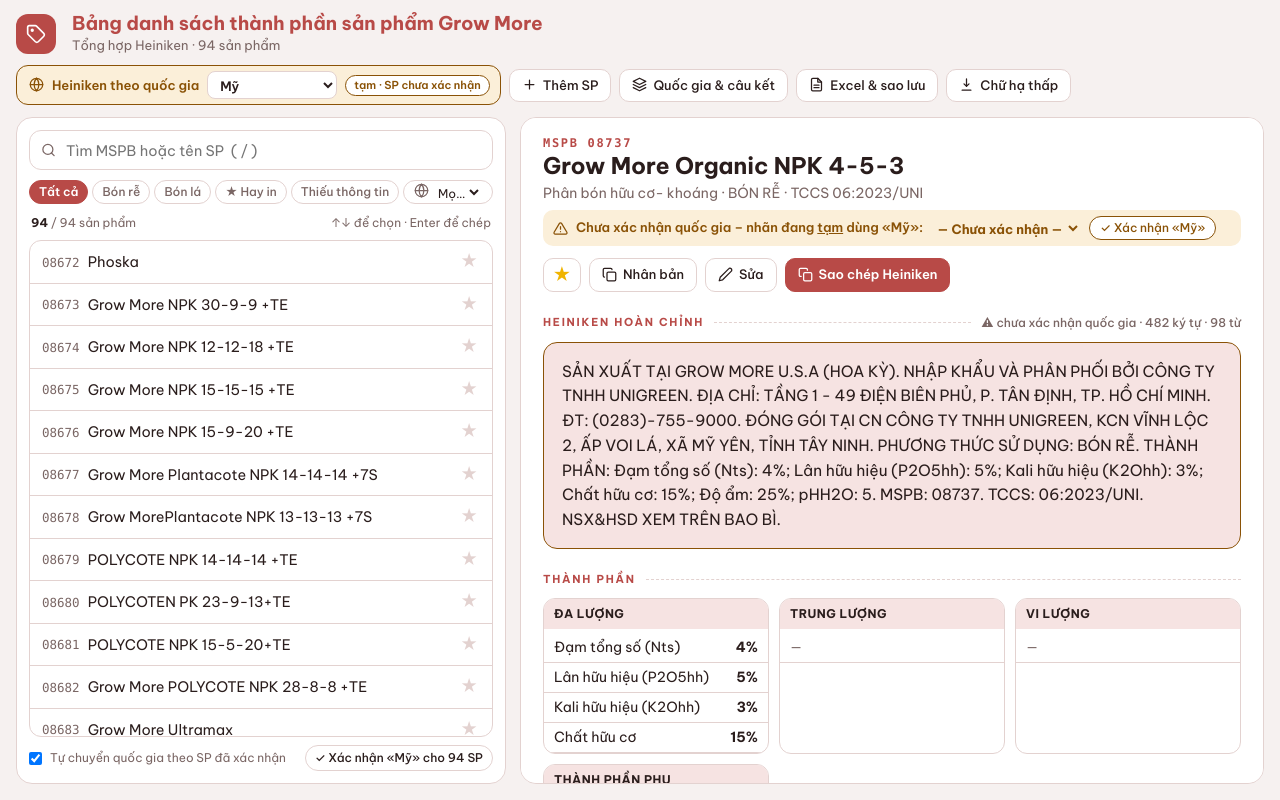
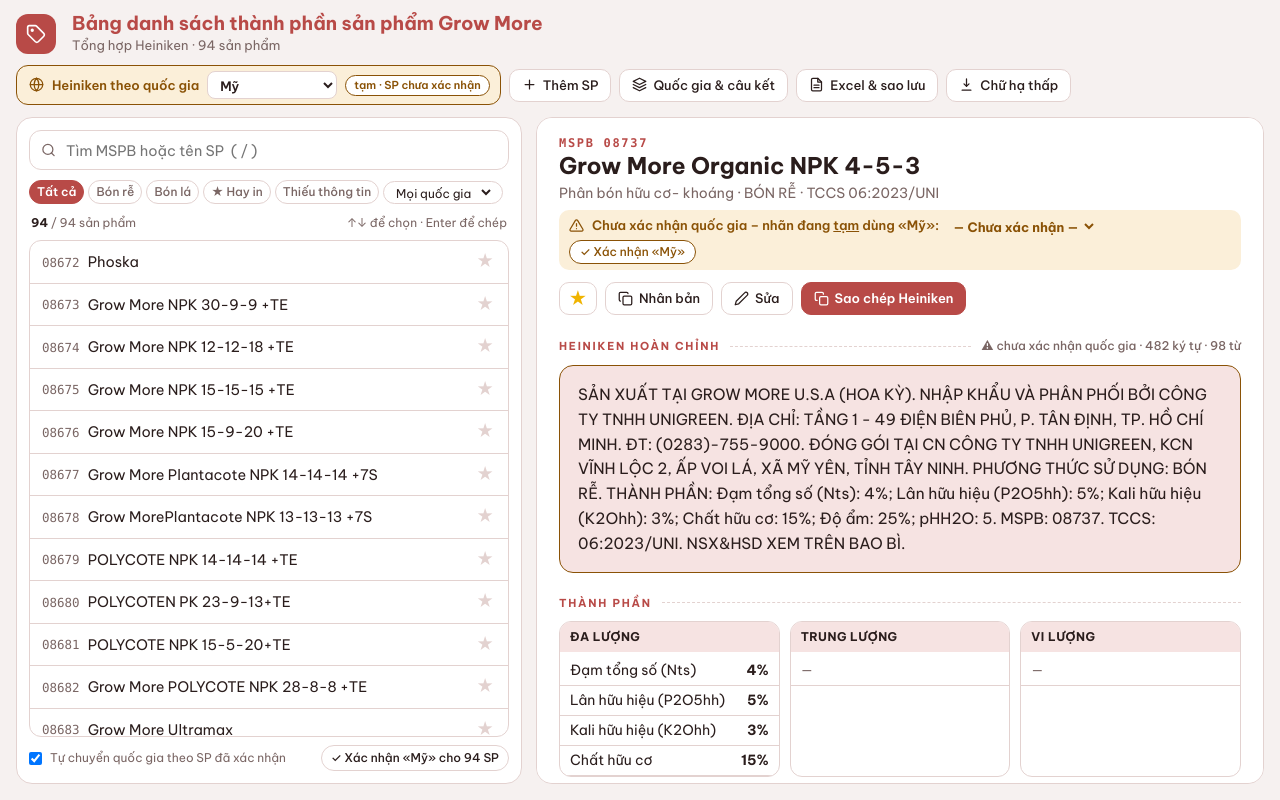
Before and after one commit to Dradoshi/Bang-danh-sach-thanh-phan-san-pham-Grow-More, a plain HTML site: page index.html in a window 1280 px wide. Drawn offline with Linux system fonts and the light colour scheme.

Commit message:
Refactor layout and button styles in index.html
Updated CSS styles for layout and button elements in index.html.

```diff
--- a/index.html
+++ b/index.html
@@ -16,7 +16,7 @@ header{flex:none;display:flex;flex-wrap:wrap;gap:10px 16px;align-items:center;pa
 button,select,input,textarea{font:inherit;color:inherit}
 button{display:inline-flex;align-items:center;gap:6px;background:var(--card);border:1px solid var(--line);border-radius:10px;padding:6px 12px;cursor:pointer;font-size:13px;font-weight:500}
 button:hover{border-color:var(--acc)}button.pri{background:var(--acc);color:var(--on);border-color:var(--acc);font-weight:600}
-main{flex:1;min-height:0;display:grid;grid-template-columns:clamp(490px,36vw,560px) 1fr;gap:14px;padding:0 16px 16px}
+main{flex:1;min-height:0;display:grid;grid-template-columns:clamp(506px,36vw,560px) 1fr;gap:14px;padding:0 16px 16px}
 main>section{min-height:0;overflow-y:auto}
 main>section:first-child{display:flex;flex-direction:column;overflow:hidden}
 .card{background:var(--card);border:1px solid var(--line);border-radius:16px;padding:12px}#prev{padding:18px 22px}
@@ -24,9 +24,9 @@ label{display:block;font-size:13px;color:var(--mut);margin-bottom:8px}
 input:not([type=checkbox]),select,textarea{width:100%;background:var(--bg);border:1px solid var(--line);border-radius:8px;padding:7px 9px;margin-top:3px;color:var(--fg)}
 .chk{display:flex;gap:8px;align-items:center;color:var(--fg)}.chk input{width:auto;margin:0}
 .sr{position:relative;margin:0}.sr .ic{position:absolute;left:12px;top:50%;transform:translateY(-50%);color:var(--mut);margin:0}.sr input{margin:0;height:40px;padding-left:36px;border-radius:12px;background:var(--card)}
-.fr{display:flex;flex-wrap:nowrap;gap:4px;align-items:center;margin:10px 0 8px}
-.chip{border-radius:999px;padding:2px 9px;font-size:12px;white-space:nowrap;background:var(--card);border:1px solid var(--line);color:var(--mut);font-weight:500}.chip.on{background:var(--acc);color:var(--on);border-color:var(--acc);font-weight:600}
-.fcw{display:inline-flex;align-items:center;gap:5px;margin:0;flex:1 1 0;min-width:0;max-width:150px;border:1px solid var(--line);border-radius:999px;padding:2px 10px;font-size:12px;color:var(--mut);background:var(--card)}.fcw select{width:100%;min-width:0;border:0;background:transparent;margin:0;padding:0;font-size:12px;color:var(--fg);text-overflow:ellipsis}
+.fr{display:flex;flex-wrap:wrap;gap:6px 4px;align-items:center;margin:10px 0 8px}
+.chip{border-radius:999px;padding:2px 7px;font-size:12px;white-space:nowrap;background:var(--card);border:1px solid var(--line);color:var(--mut);font-weight:500}.chip.on{background:var(--acc);color:var(--on);border-color:var(--acc);font-weight:600}
+.fcw{display:inline-flex;align-items:center;gap:5px;margin:0;flex:0 0 auto;min-width:0;max-width:100%;border:1px solid var(--line);border-radius:999px;padding:2px 8px;font-size:12px;color:var(--mut);background:var(--card)}.fcw select{width:100%;min-width:0;border:0;background:transparent;margin:0;padding:0;font-size:12px;color:var(--fg);text-overflow:ellipsis}
 .cr{display:flex;justify-content:space-between;gap:8px;font-size:12px;color:var(--mut);margin:2px 2px 8px}.cr b{color:var(--fg)}
 ul{list-style:none;margin:0;padding:0;flex:1;min-height:120px;overflow-y:auto;border:1px solid var(--line);border-radius:12px}
 li{display:flex;gap:8px;align-items:center;padding:8px 12px;cursor:pointer;border-bottom:1px solid var(--line)}
@@ -65,7 +65,7 @@ dialog::backdrop{background:#0007}dialog h2{margin:0 0 10px;font-size:17px;color
 #msg{color:var(--acc);font-weight:600;margin-top:8px}#msg:empty{display:none}
 .sd{position:relative;top:var(--sd,.2em);color:var(--acc);font-weight:700}.sd2{position:relative;top:calc(var(--sd,.2em)*2);color:var(--acc);font-weight:700}
 .how p{margin:4px 0;font-size:13px}
-@media(max-width:900px){html,body{height:auto}body{overflow:auto}main{flex:none;grid-template-columns:1fr}main>section{overflow:visible}main>section:first-child{display:block}ul{flex:none;max-height:50vh;overflow-y:auto}.fr{flex-wrap:wrap}.fcw{max-width:none;flex:1 1 140px}}
+@media(max-width:900px){html,body{height:auto}body{overflow:auto}main{flex:none;grid-template-columns:1fr}main>section{overflow:visible}main>section:first-child{display:block}ul{flex:none;max-height:50vh;overflow-y:auto}.fr{flex-wrap:wrap}}
 
 /* ===== Animation ===== */
 @keyframes up{from{opacity:0;transform:translateY(10px)}to{opacity:1;transform:none}}
@@ -101,7 +101,7 @@ ul,main>section,dialog{scrollbar-width:thin;scrollbar-color:var(--line) transpar
 <button id="bN"><span data-i="plus"></span>Thêm SP</button><button id="bC"><span data-i="layers"></span>Quốc gia &amp; câu kết</button><button id="bB"><span data-i="sheet"></span>Excel &amp; sao lưu</button><button id="bS"><span data-i="down"></span>Chữ hạ thấp</button></nav></header>
 <main>
 <section class="card"><div class="sr"><span data-i="search"></span><input id="q" placeholder="Tìm MSPB hoặc tên SP  ( / )" autocomplete="off"></div>
-<div class="fr"><button class="chip on" data-f="all">Tất cả</button><button class="chip" data-f="root">Bón rễ</button><button class="chip" data-f="leaf">Bón lá</button><button class="chip" data-f="hot">★ Hay in</button><button class="chip" data-f="miss">Thiếu thông tin</button><label class="fcw" title="Lọc theo quốc gia đã xác nhận"><span data-i="globe"></span><select id="fc"></select></label></div>
+<div class="fr"><button class="chip on" data-f="all">Tất cả</button><button class="chip" data-f="root">Bón rễ</button><button class="chip" data-f="leaf">Bón lá</button><button class="chip" data-f="hot">★ Hay in</button><button class="chip" data-f="miss">Thiếu thông tin</button><label class="fcw" title="Lọc theo quốc gia đã xác nhận"><select id="fc"></select></label></div>
 <div class="cr" id="cnt"></div><ul id="list"></ul>
 <div class="lf"><label class="chk"><input type="checkbox" id="fol"> Tự chuyển quốc gia theo SP đã xác nhận</label><button id="bAll" hidden></button></div></section>
 <section class="card" id="prev"></section>
@@ -135,9 +135,12 @@ const lab=()=>{const b=$('#bAll'),n=filt().length;delete b.dataset.a;b.hidden=!n
 const miss=p=>!p.n||!p.l||!p.x||!p.t||!p.v.some(v=>v!=null&&String(v).trim()!=='');
 const chipOk=p=>cf==='all'||(cf==='hot'&&p.h)||(cf==='root'&&/BÓN RỄ/i.test(p.x||''))||(cf==='leaf'&&/BÓN LÁ/i.test(p.x||''))||(cf==='miss'&&miss(p));
 /* Quốc gia đã xác nhận: p.c = tên quốc gia (rỗng = chưa xác nhận) */
-function renderFc(){const s=$('#fc'),v=s.value,n={};S.P.forEach(p=>{const k=p.c||'__none';n[k]=(n[k]||0)+1});
-s.innerHTML=`<option value="">Mọi quốc gia</option><option value="__none">Chưa xác nhận (${n.__none||0})</option>`+S.C.map(c=>`<option value="${esc(c.n)}">✓ ${esc(c.n)} (${n[c.n]||0})</option>`).join('');
-s.value=[...s.options].some(o=>o.value===v)?v:''}
+function fit(s){const o=s.options[s.selectedIndex];if(!o)return;const cs=getComputedStyle(s),m=document.createElement('span');
+m.style.cssText='position:absolute;visibility:hidden;white-space:nowrap;font:'+cs.fontStyle+' '+cs.fontWeight+' '+cs.fontSize+' '+cs.fontFamily;
+m.textContent=o.text;document.body.appendChild(m);s.style.width=Math.ceil(m.getBoundingClientRect().width)+26+'px';m.remove()}
+function renderFc(){const s=$('#fc'),v=s.value;
+s.innerHTML=`<option value="">Mọi quốc gia</option><option value="__none">Chưa xác nhận</option>`+S.C.map(c=>`<option value="${esc(c.n)}">${esc(c.n)}</option>`).join('');
+s.value=[...s.options].some(o=>o.value===v)?v:'';fit(s)}
 function filt(){const q=$('#q').value.trim().toLowerCase(),f=$('#fc').value;
 return S.P.filter(p=>chipOk(p)&&(!f||(f==='__none'?!p.c:p.c===f))&&(!q||p.m.includes(q)||p.m===pad(q)||(p.n||'').toLowerCase().includes(q)))}
 const follow=()=>{const p=cur();if(S.fol!==false&&p&&p.c&&p.c!==S.ctry&&S.C.some(x=>x.n===p.c)){S.ctry=p.c;return true}return false};
@@ -404,5 +407,5 @@ if(e.key==='/'&&!typing){e.preventDefault();$('#q').focus();return}
 if((e.key==='ArrowDown'||e.key==='ArrowUp')&&g!=='SELECT'&&g!=='TEXTAREA'){const L=filt();if(!L.length)return;e.preventDefault();let i=L.findIndex(p=>p.m===S.sel);i=e.key==='ArrowDown'?Math.min(L.length-1,i+1):Math.max(0,i<0?0:i-1);pick(L[i].m);const li=$('#list li.on');if(li)li.scrollIntoView({block:'nearest',behavior:RM?'auto':'smooth'})}
 else if(e.key==='Enter'&&(g!=='INPUT'||t.id==='q')&&g!=='BUTTON'&&g!=='SELECT'&&g!=='TEXTAREA'&&$('#cp')){e.preventDefault();copy(build(cur(),S).out,$('#cp'))}});
 document.querySelectorAll('[data-i]').forEach(e=>e.innerHTML=ic(e.dataset.i));
-follow();render();
+follow();render();if(document.fonts)document.fonts.ready.then(()=>fit($('#fc')));
 </script></body></html>
```
